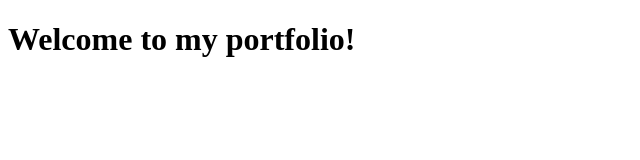
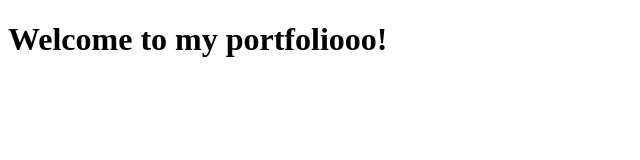
Before and after one commit to noahallvall/Portfolio, a plain HTML site: page index.html in a window 1280 px wide. Shown: the full height of the page, 0-640 px from the left. Drawn offline with Linux system fonts and the light colour scheme.

Commit message:
Update index.html

```diff
--- a/index.html
+++ b/index.html
@@ -7,7 +7,7 @@
 </head>
 <body>
 
-    <h1> Welcome to my portfolio! </h1>
+    <h1> Welcome to my portfoliooo! </h1>
 
 
 
```
